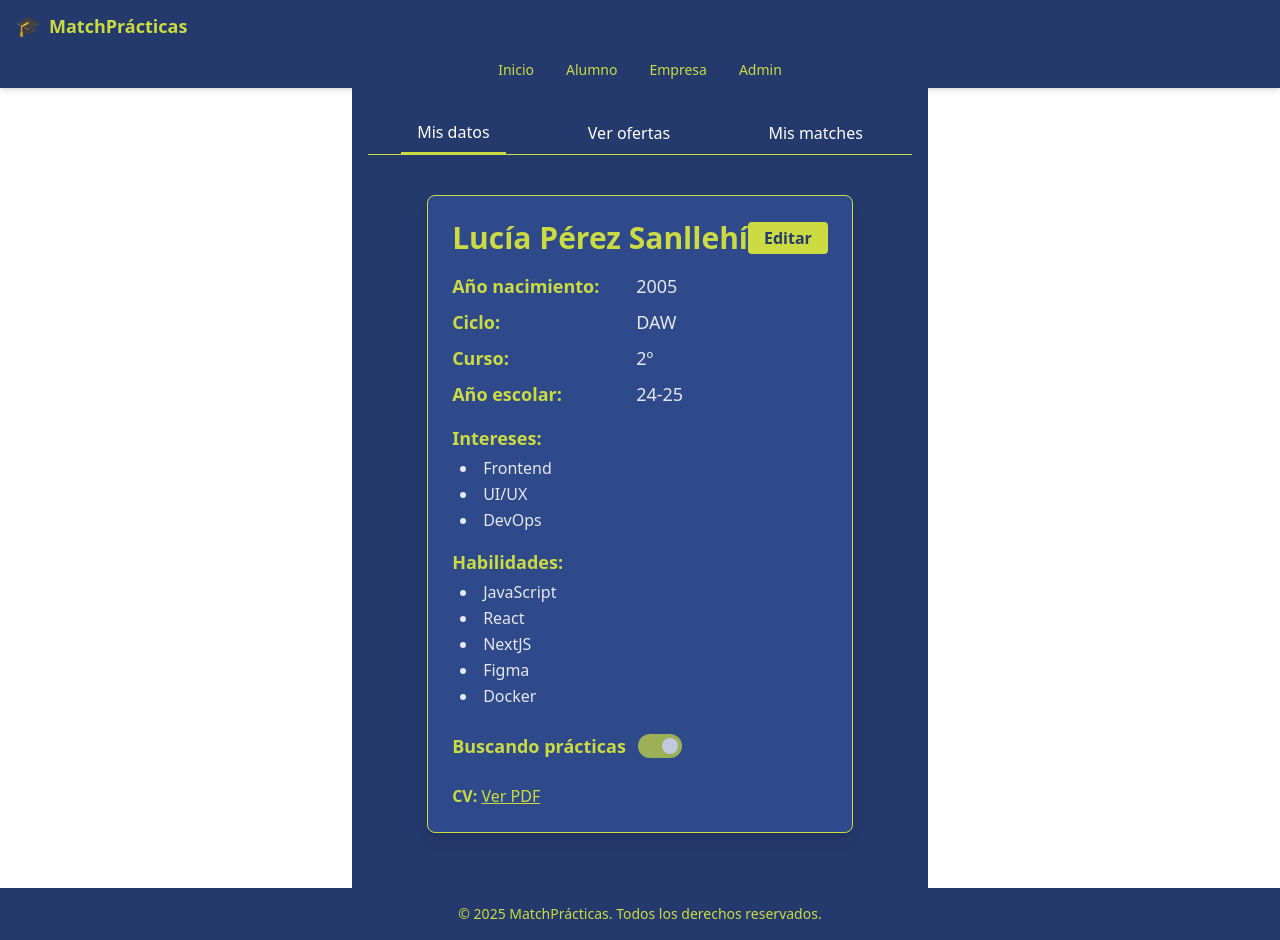
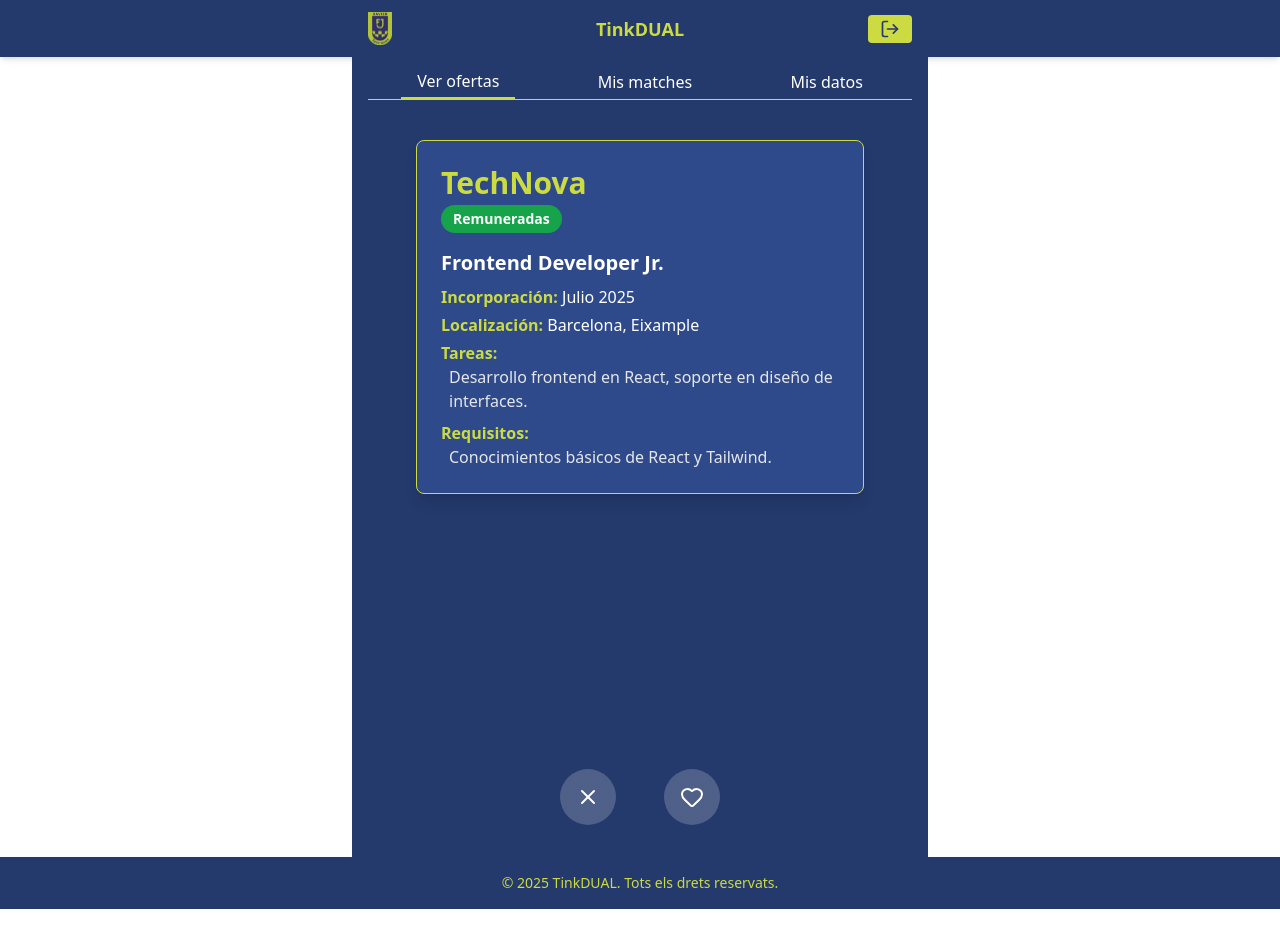
Before and after one commit to albertetpx/dual-match, a Next.js app: page /alumno in a window 1280 px wide. After the commit the page ends 909 px from the top, so only its background shows below. Built offline with nearby package versions, Linux system fonts and the light colour scheme.

Commit message:
Major changes

```diff
--- a/app/alumno/page.tsx
+++ b/app/alumno/page.tsx
@@ -10,34 +10,44 @@
 const mockOfertas = [
   {
     id: 1,
-    empresa: "Innovatech",
-    puesto: "Desarrollador Frontend Junior",
+    empresa: "TechNova",
     tipoPracticas: "remuneradas",
-    incorporacion: "Septiembre 2025",
-    tareas:
-      "Desarrollo de interfaces con React y mantenimiento de componentes UI.",
-    requisitos: "Conocimientos básicos de React, CSS y JavaScript.",
+    incorporacion: "Julio 2025",
+    tareas: "Desarrollo frontend en React, soporte en diseño de interfaces.",
+    requisitos: "Conocimientos básicos de React y Tailwind.",
     localizacion: {
       poblacion: "Barcelona",
       distrito: "Eixample",
     },
+    puesto: "Frontend Developer Jr.",
   },
   {
     id: 2,
-    empresa: "DataSolve",
-    puesto: "Prácticas en análisis de datos",
+    empresa: "GreenSoft",
     tipoPracticas: "no remuneradas",
-    incorporacion: "Octubre 2025",
-    tareas:
-      "Análisis de grandes conjuntos de datos y creación de informes visuales.",
-    requisitos: "Conocimientos en estadística y manejo de Python.",
+    incorporacion: "Septiembre 2025",
+    tareas: "Tareas de testing y documentación en proyectos de software libre.",
+    requisitos: "Ganas de aprender y nociones de Git.",
+    localizacion: {
+      poblacion: "València",
+      distrito: "Campanar",
+    },
+    puesto: "QA Intern",
+  },
+  {
+    id: 3,
+    empresa: "DataLab",
+    tipoPracticas: "remuneradas",
+    incorporacion: "Agosto 2025",
+    tareas: "Análisis de datos con Python y soporte en visualización.",
+    requisitos: "Python básico, interés en ciencia de datos.",
     localizacion: {
       poblacion: "Madrid",
-      distrito: "Salamanca",
+      distrito: "Chamartín",
     },
+    puesto: "Data Analyst Intern",
   },
 ];
-
 
 const mockMatches = [
   {
@@ -47,80 +57,118 @@
 ];
 
 export default function AlumnoPage() {
-  const [tab, setTab] = useState<"datos" | "ofertas" | "matches">("datos");
-  const [ofertas] = useState(mockOfertas);
+  const [tab, setTab] = useState<"datos" | "ofertas" | "matches">("ofertas");
+  const [vistas, setVistas] = useState<number[]>([]);
   const [indice, setIndice] = useState(0);
+  const [animando, setAnimando] = useState(false); // Estado animación
+
+  const ofertasDisponibles = mockOfertas.filter((o) => !vistas.includes(o.id));
+  const ofertaActual = ofertasDisponibles[indice] ?? null;
 
   function siguiente() {
-    setIndice((i) => (i + 1 < ofertas.length ? i + 1 : 0));
+    if (indice + 1 < ofertasDisponibles.length) {
+      setIndice(indice + 1);
+    } else {
+      setIndice(0);
+    }
+  }
+
+  function marcarComoVista(id: number) {
+    setVistas((prev) => [...prev, id]);
   }
 
   function onSwipeRight() {
-    alert(`¡Has hecho match con ${ofertas[indice].empresa}!`);
+    if (!ofertaActual || animando) return; // Evitar dobles clicks
+
+    setAnimando(true);
+
+    // Duración animación: 2000ms (2 segundos)
+    setTimeout(() => {
+      alert(`¡Has hecho match con ${ofertaActual.empresa}!`);
+      marcarComoVista(ofertaActual.id);
       siguiente();
+      setAnimando(false);
+    }, 2000);
   }
 
   function onSwipeLeft() {
+    if (!ofertaActual || animando) return;
+
+    marcarComoVista(ofertaActual.id);
     siguiente();
   }
 
   return (
-    <main className="max-w-xl mx-auto min-h-screen bg-[#24396C] text-white px-4 py-6 flex flex-col gap-6">
+    <main className="max-w-xl mx-auto min-h-screen bg-[#24396C] text-white px-4 py-2 flex flex-col gap-6">
       {/* Pestañas */}
       <div className="flex justify-around border-b border-[#CCDB42] mb-4">
-        {["datos", "ofertas", "matches"].map((key) => (
+        {["ofertas", "matches", "datos"].map((key) => (
           <button
             key={key}
-            className={`px-4 py-2 ${
-              tab === key ? "border-b-2 border-[#CCDB42]" : ""
+            className={`px-4 py-1 ${tab === key ? "border-b-2 border-[#CCDB42]" : ""
               }`}
             onClick={() => setTab(key as typeof tab)}
           >
-            {key === "datos" && "Mis datos"}
             {key === "ofertas" && "Ver ofertas"}
             {key === "matches" && "Mis matches"}
+            {key === "datos" && "Mis datos"}
           </button>
         ))}
       </div>
 
-      {/* Contenido de pestañas */}
-      {tab === "datos" && <FichaAlumno alumnoId={mockAlumnoId} />}
-
-      {tab === "ofertas" && ofertas.length > 0 && (
-        <section className="flex flex-col justify-center items-center border border-[#CCDB42] rounded-lg p-8 bg-[#2F4A8A] shadow-lg min-h-[60vh]">
-          <h2 className="text-2xl font-semibold mb-6 text-[#CCDB42]">
-            Oferta {indice + 1} de {ofertas.length}
-          </h2>
-
+      {/* Contenido pestañas */}
+      {tab === "ofertas" && (
+        <section className="relative flex flex-col flex-1 justify-center items-center h-full">
+          {ofertaActual ? (
+            <>
+              <div
+                className={`w-full flex-1 flex items-stretch justify-center
+                  transition-transform duration-500
+                  ${animando ? "scale-105 border-4 border-green-500 rounded-xl shadow-lg bg-[#1e462c]" : ""}`}
+              >
                 <OfertaCard
-            oferta={ofertas[indice]}
+                  oferta={ofertaActual}
                   onSwipeLeft={onSwipeLeft}
                   onSwipeRight={onSwipeRight}
+                  // className="h-full w-full"
                 />
+              </div>
 
-          <div className="flex justify-between gap-6 mt-8 w-full max-w-3xl">
+              <div className="absolute bottom-6 flex gap-12 z-20">
                 <button
                   onClick={onSwipeLeft}
-              className="flex-1 py-4 flex justify-center items-center bg-white text-red-600 font-bold rounded-lg hover:bg-red-100 transition"
+                  disabled={animando}
+                  className="bg-white/20 backdrop-blur-md text-white p-4 rounded-full hover:bg-white/30 transition disabled:opacity-50 disabled:cursor-not-allowed"
                   aria-label="No me interesa"
                 >
-              <X className="w-7 h-7" />
+                  <X className="w-6 h-6" />
                 </button>
 
                 <button
                   onClick={onSwipeRight}
-              className="flex-1 py-4 flex justify-center items-center bg-green-600 text-white font-bold rounded-lg hover:bg-green-700 transition"
+                  disabled={animando}
+                  className="bg-white/20 backdrop-blur-md text-white p-4 rounded-full hover:bg-white/30 transition disabled:opacity-50 disabled:cursor-not-allowed"
                   aria-label="Me interesa"
                 >
-              <Heart className="w-7 h-7" />
+                  <Heart className="w-6 h-6" />
                 </button>
               </div>
+            </>
+          ) : (
+            <div className="w-full flex-1 flex items-center justify-center">
+              <div className="h-full w-full p-8 rounded-xl border border-[#CCDB42] bg-[#2F4A8A] shadow flex items-center justify-center text-center text-lg">
+                Ya has visto todas las ofertas disponibles por ahora.
+              </div>
+            </div>
+          )}
         </section>
       )}
 
       {tab === "matches" && (
         <section className="border border-[#CCDB42] rounded-lg p-5 bg-[#2F4A8A] shadow-lg">
-    <h2 className="text-xl font-bold mb-4 text-[#CCDB42]">Empresas que te han aceptado</h2>
+          <h2 className="text-xl font-bold mb-4 text-[#CCDB42]">
+            Empresas que te han aceptado
+          </h2>
 
           {mockMatches.length === 0 ? (
             <p>Aún no tienes ningún match.</p>
@@ -133,21 +181,23 @@
                 >
                   <div className="flex justify-between items-center">
                     <div>
-                <h3 className="text-lg font-semibold text-[#CCDB42]">{match.empresa}</h3>
+                      <h3 className="text-lg font-semibold text-[#CCDB42]">
+                        {match.empresa}
+                      </h3>
                       <p className="text-sm italic">{match.estado}</p>
                     </div>
                   </div>
 
                   <div className="flex gap-4 mt-2">
                     <button
-                onClick={() => alert(`Ver oferta de ${match.empresa}`)} // Sustituye por router.push si tienes la ruta
+                      onClick={() => alert(`Ver oferta de ${match.empresa}`)}
                       className="flex-1 bg-white text-[#24396C] font-semibold py-2 rounded hover:bg-[#CCDB42] hover:text-[#24396C] transition"
                     >
                       Ver oferta
                     </button>
 
                     <button
-                onClick={() => alert(`Iniciar chat con ${match.empresa}`)} // Sustituye por router.push si tienes la ruta
+                      onClick={() => alert(`Iniciar chat con ${match.empresa}`)}
                       className="flex-1 bg-green-600 text-white font-semibold py-2 rounded hover:bg-green-700 transition"
                     >
                       Iniciar chat
@@ -160,6 +210,7 @@
         </section>
       )}
 
+      {tab === "datos" && <FichaAlumno alumnoId={mockAlumnoId} />}
     </main>
   );
 }
--- a/app/globals.css
+++ b/app/globals.css
@@ -15,7 +15,7 @@
   }
 }
 
-@keyframes swipeRight {
+/* @keyframes swipeRight {
   0% {
     opacity: 1;
     transform: translateX(0);
@@ -24,7 +24,7 @@
     opacity: 0;
     transform: translateX(100%);
   }
-}
+} */
 
 @keyframes fadeInUp {
   0% {
--- a/components/Footer.tsx
+++ b/components/Footer.tsx
@@ -1,7 +1,7 @@
 export default function Footer() {
   return (
     <footer className="bg-[#24396C] text-[#CCDB42] py-4 text-center text-sm mt-auto">
-      © 2025 MatchPrácticas. Todos los derechos reservados.
+      © 2025 TinkDUAL. Tots els drets reservats.
     </footer>
   );
 }
--- a/components/Header.tsx
+++ b/components/Header.tsx
@@ -1,67 +1,42 @@
 "use client";
 
-import Link from "next/link";
-import { useState } from "react";
+import Image from "next/image";
+import { LogOut } from "lucide-react";
 
 export default function Header() {
-  const [open, setOpen] = useState(false);
+  function handleLogout() {
+    alert("Cerrar sesión");
+    // Aquí la lógica real de logout
+  }
 
   return (
     <header className="bg-[#24396C] text-[#CCDB42] shadow-md">
-      <div className="flex items-center justify-between px-4 py-3">
-        <div className="flex items-center gap-2 font-bold text-lg">
-          <span className="text-xl">🎓</span>
-          <span>MatchPrácticas</span>
+      <div className="flex items-center justify-between px-4 py-3 max-w-xl mx-auto relative">
+        {/* Logo PNG a la izquierda */}
+        <div className="flex items-center gap-2 font-bold select-none z-10">
+          <Image
+            src="/images/logo.png"
+            alt="Logo MatchPrácticas"
+            width={24}
+            height={24}
+            priority
+          />
         </div>
 
+        {/* Título centrado absoluto */}
+        <div className="absolute left-1/2 top-1/2 -translate-x-1/2 -translate-y-1/2 font-bold text-lg select-none pointer-events-none">
+          TinkDUAL
+        </div>
+
+        {/* Botón Logout a la derecha */}
         <button
-          className="md:hidden text-[#CCDB42] focus:outline-none"
-          onClick={() => setOpen(!open)}
-          aria-label="Abrir menú"
+          onClick={handleLogout}
+          className="flex items-center gap-2 bg-[#CCDB42] text-[#24396C] px-3 py-1 rounded font-semibold hover:bg-[#b4c731] transition z-10"
+          aria-label="Cerrar sesión"
         >
-          <svg
-            className="w-6 h-6"
-            fill="none"
-            stroke="currentColor"
-            viewBox="0 0 24 24"
-          >
-            {open ? (
-              <path
-                strokeLinecap="round"
-                strokeLinejoin="round"
-                strokeWidth={2}
-                d="M6 18L18 6M6 6l12 12"
-              />
-            ) : (
-              <path
-                strokeLinecap="round"
-                strokeLinejoin="round"
-                strokeWidth={2}
-                d="M4 6h16M4 12h16M4 18h16"
-              />
-            )}
-          </svg>
+          <LogOut className="w-5 h-5" />
         </button>
       </div>
-
-      <nav
-        className={`md:flex md:items-center md:justify-center md:gap-8 text-sm px-4 pb-3 md:pb-0 ${
-          open ? "block" : "hidden"
-        } md:block`}
-      >
-        <Link href="/" className="block py-2 hover:underline">
-          Inicio
-        </Link>
-        <Link href="/alumno" className="block py-2 hover:underline">
-          Alumno
-        </Link>
-        <Link href="/empresa" className="block py-2 hover:underline">
-          Empresa
-        </Link>
-        <Link href="/admin" className="block py-2 hover:underline">
-          Admin
-        </Link>
-      </nav>
     </header>
   );
 }
--- a/components/OfertaCard.tsx
+++ b/components/OfertaCard.tsx
@@ -62,7 +62,7 @@
       onTouchStart={handleTouchStart}
       onTouchEnd={handleTouchEnd}
       className={clsx(
-        "w-full max-w-md p-6 bg-[#2F4A8A] border border-[#CCDB42] rounded-lg shadow-lg flex flex-col gap-4 select-none mx-auto transition-all duration-300 ease-in-out",
+        "w-full max-w-md h-full p-6 bg-[#2F4A8A] border border-[#CCDB42] rounded-lg shadow-lg flex flex-col gap-4 select-none mx-auto transition-all duration-300 ease-in-out overflow-auto",
         {
           "animate-swipe-left": animation === "left",
           "animate-swipe-right": animation === "right",
```
Also changed, not shown: public/images/logo.png (added). Lines whose indentation alone changed are shown as unchanged.
